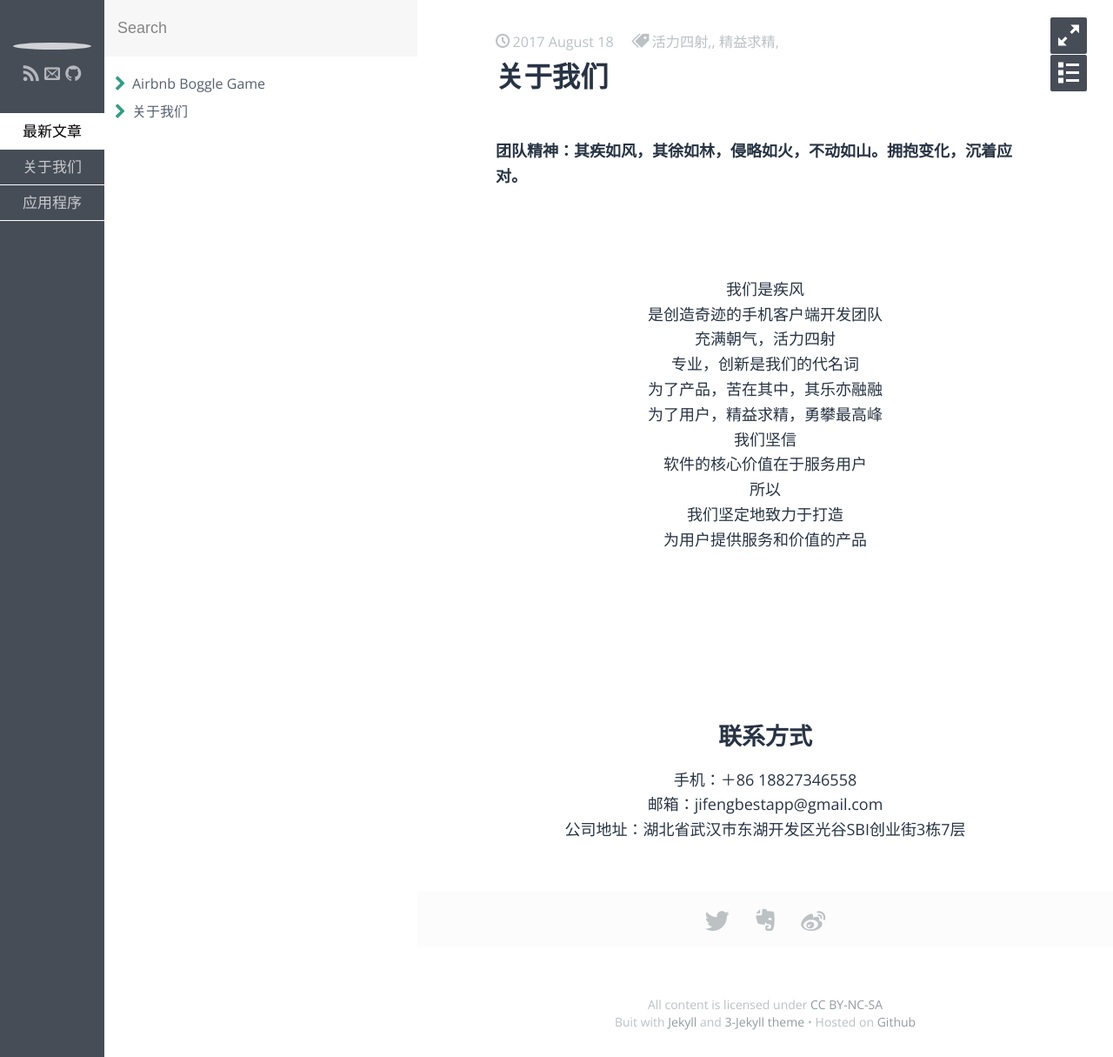
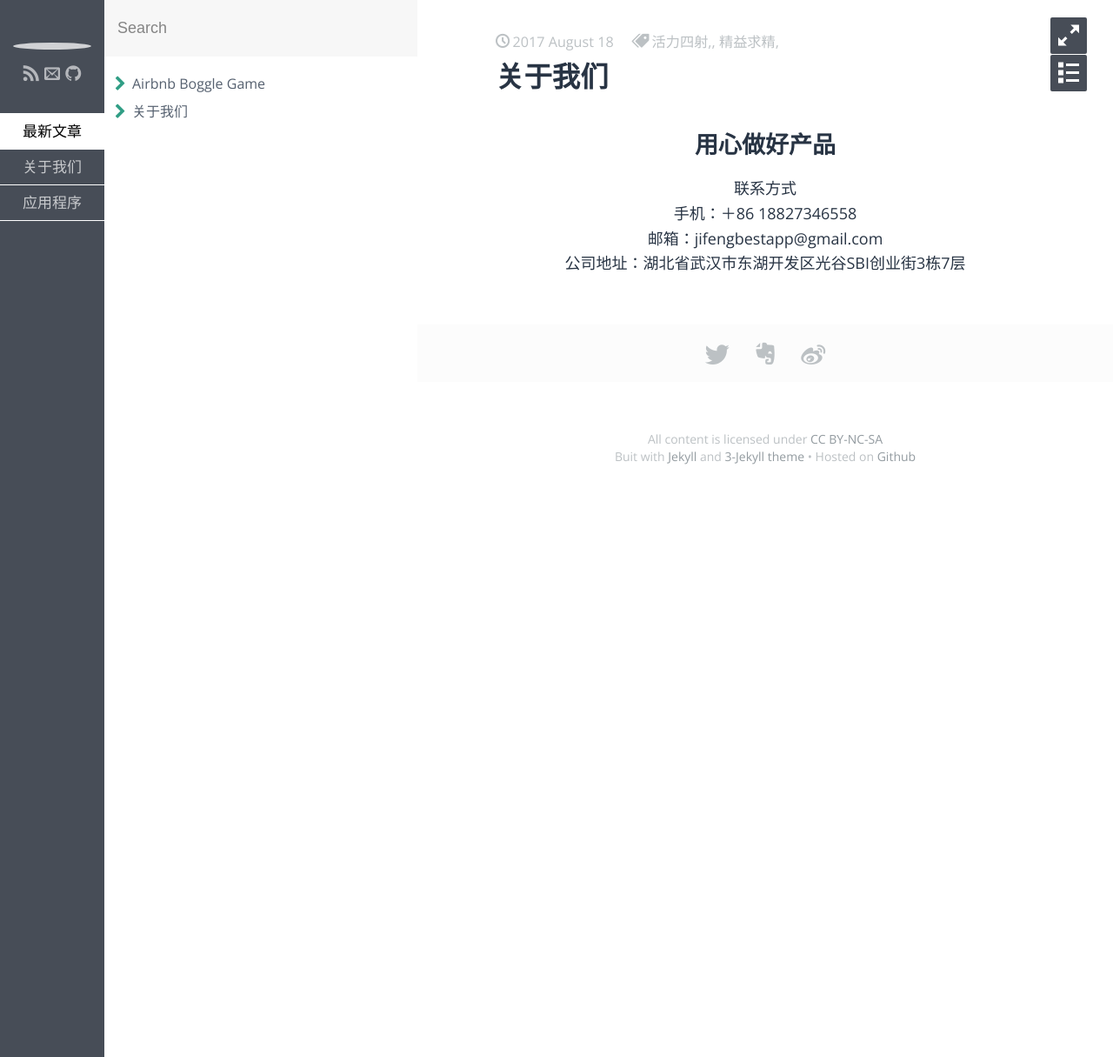
Before and after one commit to BestJiFeng/BestJiFeng.github.io, a Jekyll site: the page built from _posts/关于我们/2017-08-18-AboutUs.md, in a window 1280 px wide. Shown: the whole page at 87% size. Built offline with Jekyll 4.4.1, drawn with Linux system fonts in a browser that asks for light colours; some web fonts are replaced.

```diff
--- a/_posts/关于我们/2017-08-18-AboutUs.md
+++ b/_posts/关于我们/2017-08-18-AboutUs.md
@@ -6,26 +6,9 @@ tags: 活力四射, 精益求精,
 keywords: 团队,App,朝气,精益求精,用户,产品
 ---
 
+## <center>用心做好产品</center>
 
-#### 团队精神：其疾如风，其徐如林，侵略如火，不动如山。拥抱变化，沉着应对。 <br><br><br><br>
-
- <center>我们是疾风</center>
- <center>是创造奇迹的手机客户端开发团队</center>
- <center>充满朝气，活力四射</center>
- <center>专业，创新是我们的代名词</center>
- <center>为了产品，苦在其中，其乐亦融融</center>
- <center>为了用户，精益求精，勇攀最高峰</center>
- <center>我们坚信</center>
- <center>软件的核心价值在于服务用户</center>
- <center>所以</center>
- <center>我们坚定地致力于打造</center>
- <center>为用户提供服务和价值的产品</center>
-<br>
-<br>
-<br>
-<br>
-<br>
-## <center>联系方式</center>
+ <center>联系方式</center>
 <center>手机：＋86 18827346558</center>
 <center>邮箱：jifengbestapp@gmail.com </center>
 <center>公司地址：湖北省武汉市东湖开发区光谷SBI创业街3栋7层</center>
```
Also changed, not shown: _posts/关于我们/隐私政策 .md (added, +37 -0 lines).
